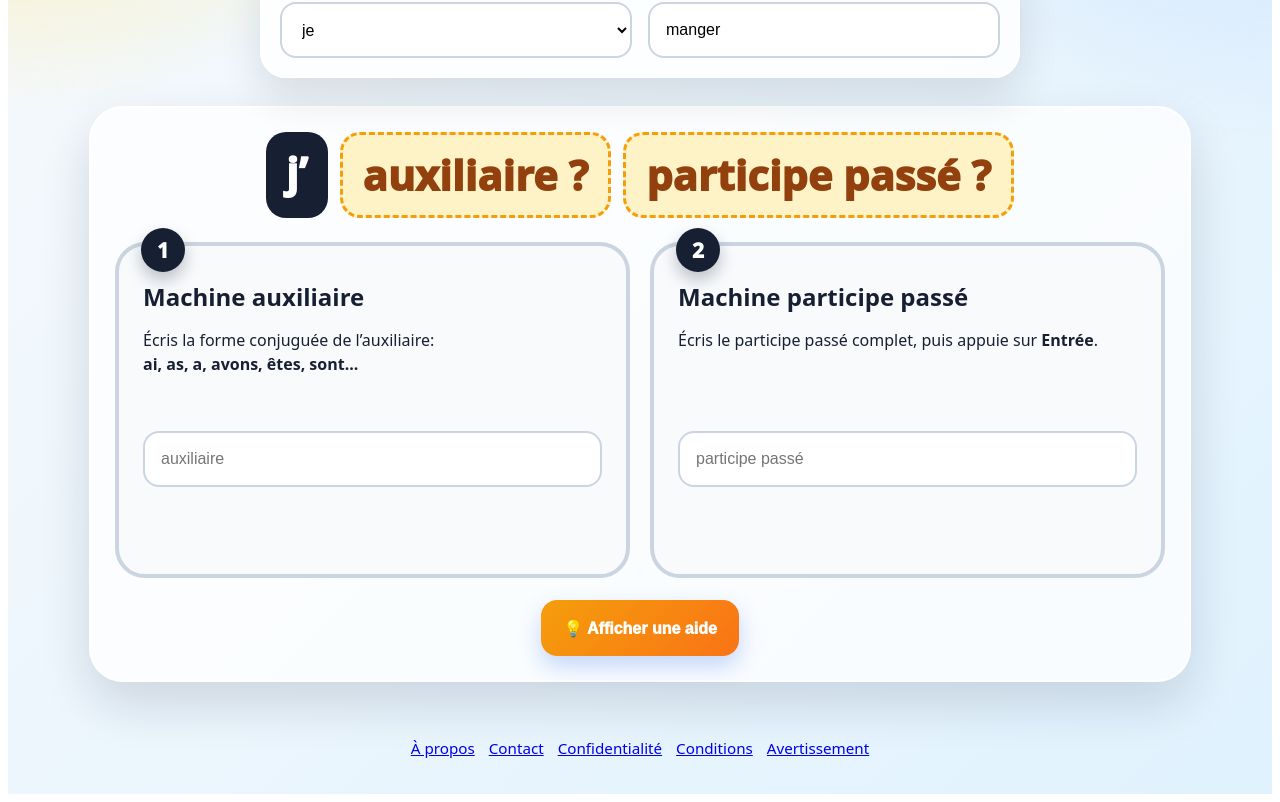
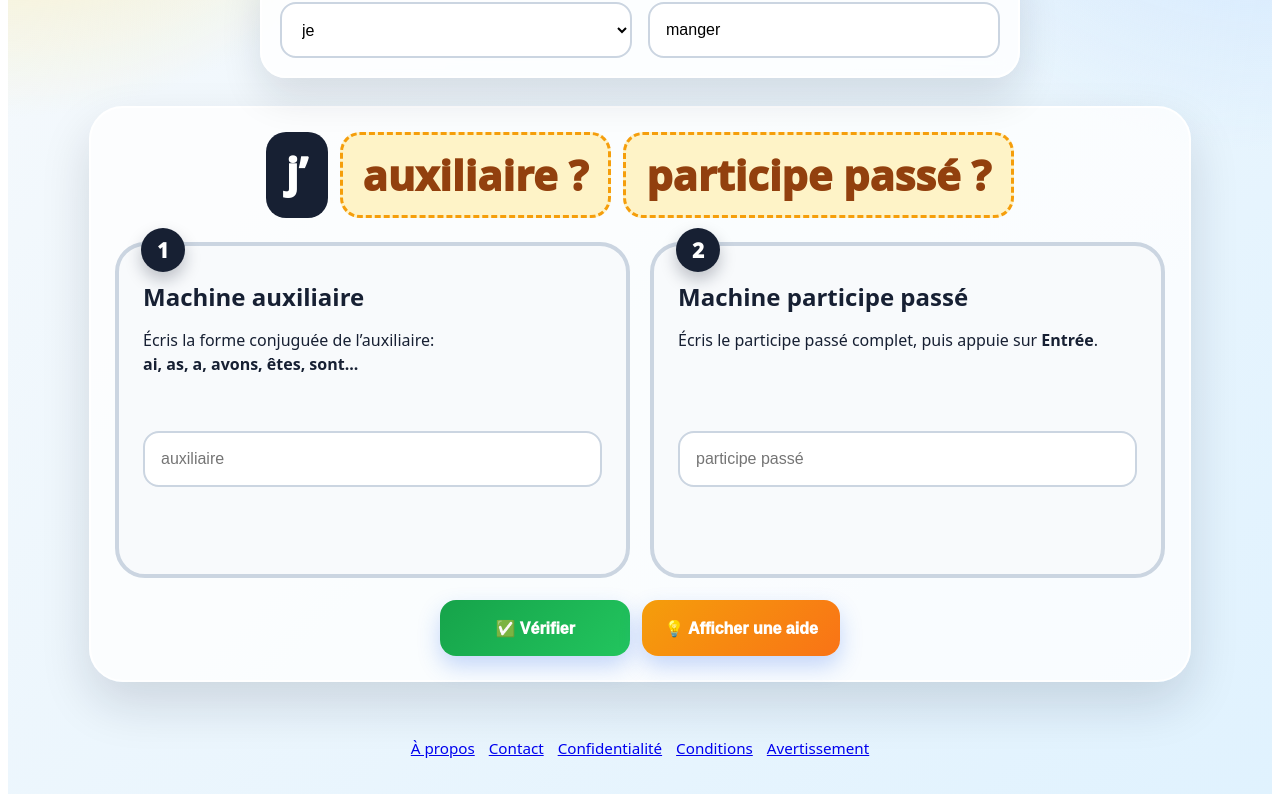
Before and after one commit to ossthun/machinepc, a Next.js app: page /passe-compose-training in a window 1280 px wide. Shown: the part 371-1173 px from the top of the page. Built offline with nearby package versions, Linux system fonts and the light colour scheme.

Commit message:
Add verify button and update hint box styles

```diff
--- a/pages/passe-compose-training.js
+++ b/pages/passe-compose-training.js
@@ -582,15 +582,21 @@ export default function PasseComposeTraining() {
         </div>
 
         <div className="hintBox">
+           <button
+            className="verifyButton"
+            onClick={() => verifyAll()}
+          >
+            ✅ Vérifier
+          </button>
+
           <button
             className="hintButton"
-            disabled={!machineUnlocked}
             onClick={() => setShowHint(!showHint)}
           >
             💡 {showHint ? "Cacher l’aide" : "Afficher une aide"}
           </button>
 
-          {showHint && machineUnlocked && (
+          {showHint && result.isKnown && (
             <div className="hint">
               {result.isPronominal ? (
                 <>
@@ -912,9 +918,16 @@ export default function PasseComposeTraining() {
 
         .hintBox {
           margin-top: 22px;
-          text-align: center;
+          display: flex;
+          justify-content: center;
+          align-items: center;
+          gap: 12px;
+          flex-wrap: wrap;
         }
 
+        .verifyButton {
+          background: linear-gradient(135deg, #16a34a, #22c55e);
+        }
         .hintButton {
           background: linear-gradient(135deg, #f59e0b, #f97316);
         }
```
